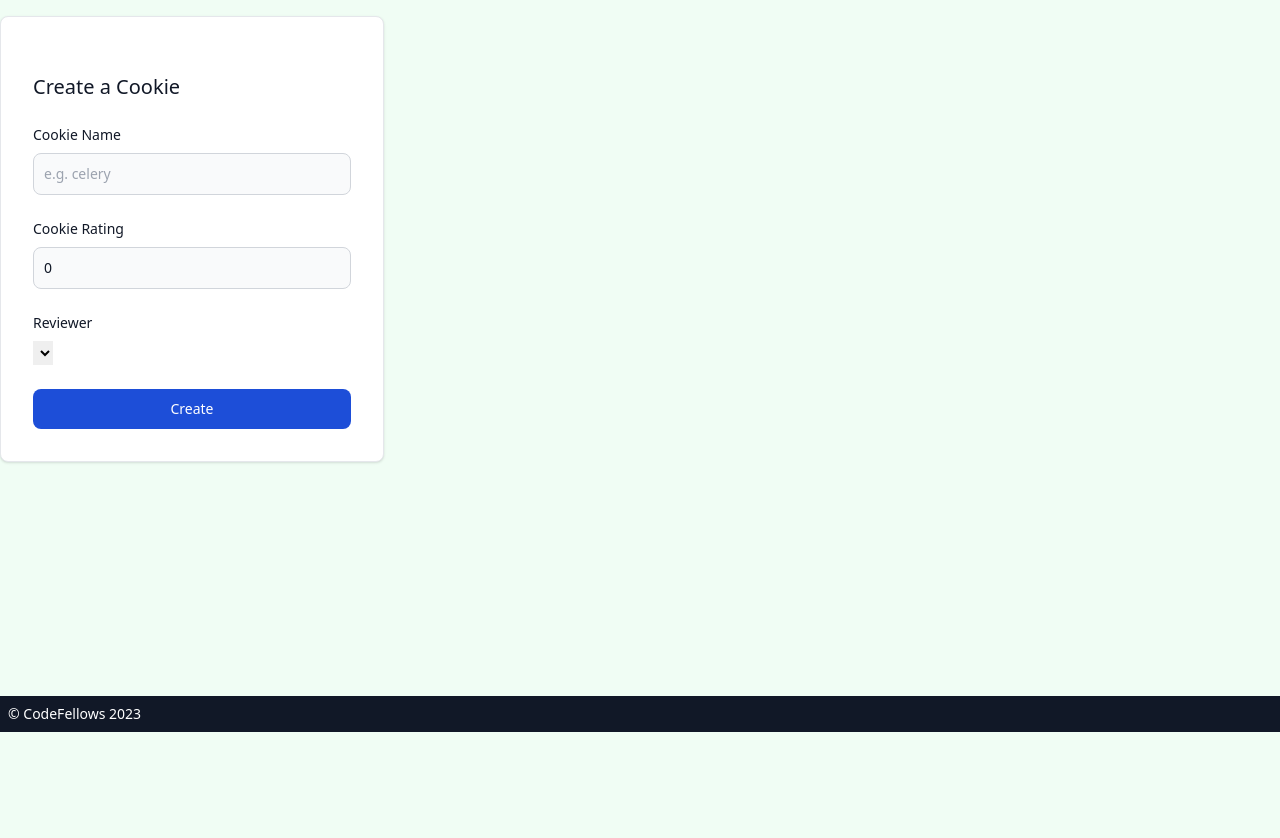
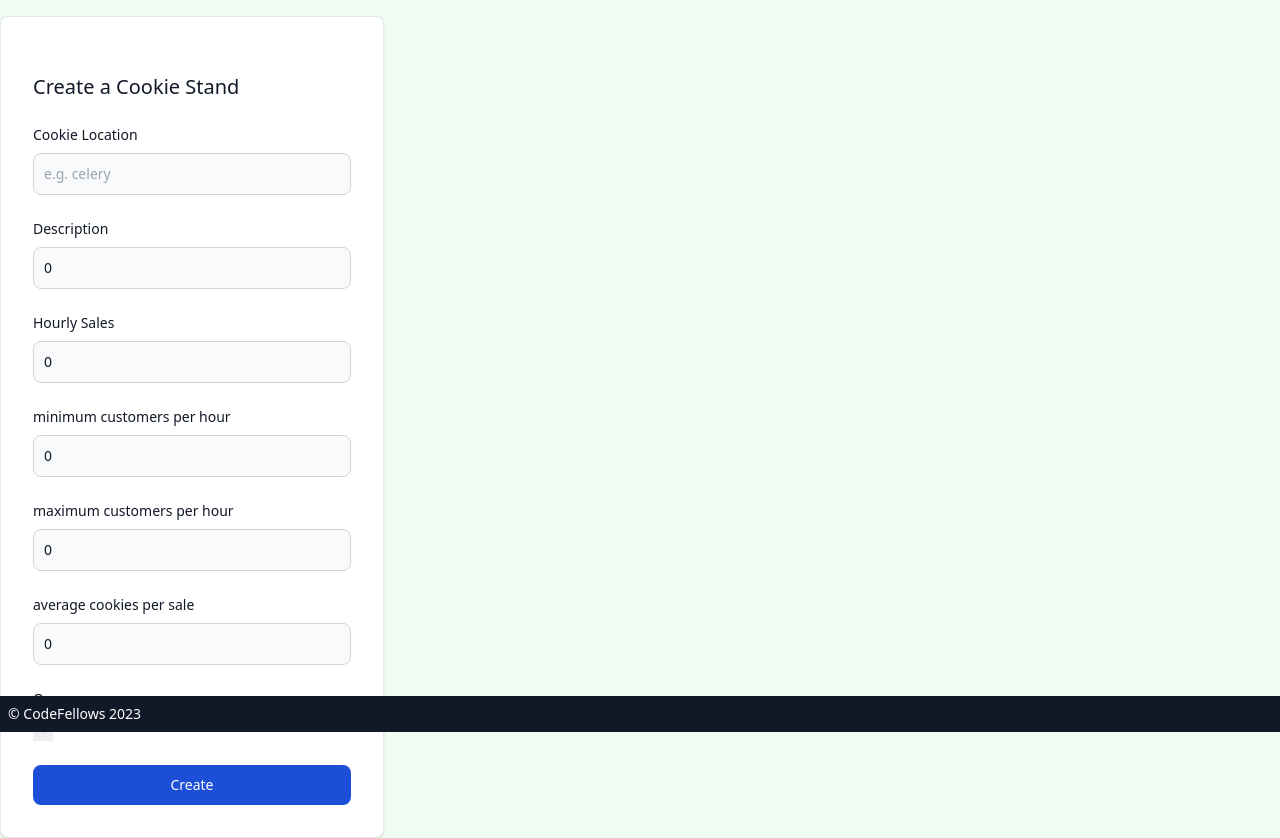
Before and after one commit to abdulkareemAbunabhan/cookie-stand-api, a Django app: template templates/cookies/cookie_create.html in a window 1280 px wide. Shown: the part 68-906 px from the top of the page. Before the commit the page ends 800 px from the top, so only its background shows below. Run offline with Django 4.2, Linux system fonts and the light colour scheme; the template is opened without the code that fills it, so the values that code supplies are empty; some libraries are stand-ins or nearby versions.

Commit message:
all done

```diff
--- a/templates/cookies/cookie_create.html
+++ b/templates/cookies/cookie_create.html
@@ -7,23 +7,47 @@
     class="w-full max-w-sm p-4 bg-white border border-gray-200 rounded-lg shadow sm:p-6 md:p-8 dark:bg-gray-800 dark:border-gray-700">
     <form class="space-y-6" method="POST">
       {% csrf_token %}
-      <h5 class="text-xl font-medium text-gray-900 dark:text-white">Create a Cookie</h5>
+      <h5 class="text-xl font-medium text-gray-900 dark:text-white">Create a Cookie Stand</h5>
       <div>
-        <label for="id_name" class="block mb-2 text-sm font-medium text-gray-900 dark:text-white">Cookie Name</label>
-        <input type="text" name="name" id="id_name"
+        <label for="id_location" class="block mb-2 text-sm font-medium text-gray-900 dark:text-white">Cookie Location</label>
+        <input type="text" name="Location" id="id_location"
                class="bg-gray-50 border border-gray-300 text-gray-900 text-sm rounded-lg focus:ring-blue-500 focus:border-blue-500 block w-full p-2.5 dark:bg-gray-600 dark:border-gray-500 dark:placeholder-gray-400 dark:text-white"
                placeholder="e.g. celery" required>
 
       </div>
       <div>
-        <label for="id_rating" class="block mb-2 text-sm font-medium text-gray-900 dark:text-white">Cookie Rating</label>
-        <input type="number" name="rating" id="id_rating"
+        <label for="id_description" class="block mb-2 text-sm font-medium text-gray-900 dark:text-white">Description</label>
+        <input type="text" name="description" id="id_description"
                class="bg-gray-50 border border-gray-300 text-gray-900 text-sm rounded-lg focus:ring-blue-500 focus:border-blue-500 block w-full p-2.5 dark:bg-gray-600 dark:border-gray-500 dark:placeholder-gray-400 dark:text-white"
                value="0" min="0" max="5" required>
       </div>
       <div>
-        <label for="id_reviewer" class="block mb-2 text-sm font-medium text-gray-900 dark:text-white">Reviewer</label>
-        <select name="reviewer" id="id_reviewer">
+        <label for="id_hourly_sales" class="block mb-2 text-sm font-medium text-gray-900 dark:text-white">Hourly Sales</label>
+        <input type="number" name="hourly_sales" id="id_hourly_sales"
+               class="bg-gray-50 border border-gray-300 text-gray-900 text-sm rounded-lg focus:ring-blue-500 focus:border-blue-500 block w-full p-2.5 dark:bg-gray-600 dark:border-gray-500 dark:placeholder-gray-400 dark:text-white"
+               value="0" min="0" max="5" required>
+      </div>
+      <div>
+        <label for="id_minimum_customers_per_hour" class="block mb-2 text-sm font-medium text-gray-900 dark:text-white">minimum customers per hour</label>
+        <input type="number" name="minimum_customers_per_hour" id="id_minimum_customers_per_hour"
+               class="bg-gray-50 border border-gray-300 text-gray-900 text-sm rounded-lg focus:ring-blue-500 focus:border-blue-500 block w-full p-2.5 dark:bg-gray-600 dark:border-gray-500 dark:placeholder-gray-400 dark:text-white"
+               value="0" min="0" max="5" required>
+      </div>
+      <div>
+        <label for="id_maximum_customers_per_hour" class="block mb-2 text-sm font-medium text-gray-900 dark:text-white">maximum customers per hour</label>
+        <input type="number" name="maximum_customers_per_hour" id="id_maximum_customers_per_hour"
+               class="bg-gray-50 border border-gray-300 text-gray-900 text-sm rounded-lg focus:ring-blue-500 focus:border-blue-500 block w-full p-2.5 dark:bg-gray-600 dark:border-gray-500 dark:placeholder-gray-400 dark:text-white"
+               value="0" min="0" max="5" required>
+      </div>
+      <div>
+        <label for="id_average_cookies_per_sale" class="block mb-2 text-sm font-medium text-gray-900 dark:text-white">average cookies per sale</label>
+        <input type="number" name="average_cookies_per_sale" id="id_average_cookies_per_sale"
+               class="bg-gray-50 border border-gray-300 text-gray-900 text-sm rounded-lg focus:ring-blue-500 focus:border-blue-500 block w-full p-2.5 dark:bg-gray-600 dark:border-gray-500 dark:placeholder-gray-400 dark:text-white"
+               value="0" min="0" max="5" required>
+      </div>
+      <div>
+        <label for="id_owner" class="block mb-2 text-sm font-medium text-gray-900 dark:text-white">Owner</label>
+        <select name="owner" id="id_owner">
           {% for value, choice in form.fields.reviewer.choices %}
             <option value="{{ value }}">{{  choice }}</option>
           {% endfor %}
--- a/templates/cookies/cookie_list.html
+++ b/templates/cookies/cookie_list.html
@@ -11,7 +11,7 @@
       {% for cookie in cookies %}
         <a href="{% url 'cookie_detail' cookie.pk %}" aria-current="true"
            class="block w-full px-4 py-4 text-white bg-blue-700 border-b border-gray-200 rounded-t-lg cursor-pointer dark:bg-gray-800 dark:border-gray-600">
-          {{ cookie.name }}
+          {{ cookie.location }}
         </a>
       {% endfor %}
     </div>
```
Also changed, not shown: api_tester.py (+14 -6 lines), cookie_stands/tests.py (+50 -5 lines), templates/cookies/cookie_update.html (+33 -9 lines), db.sqlite3.
